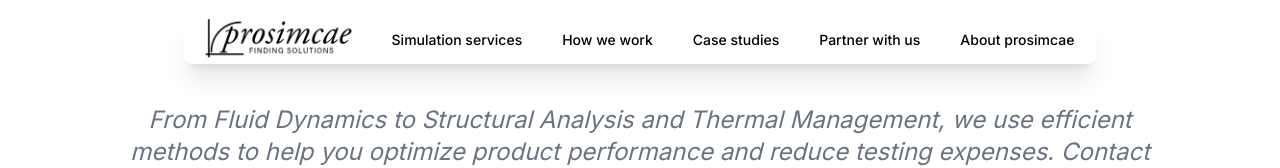
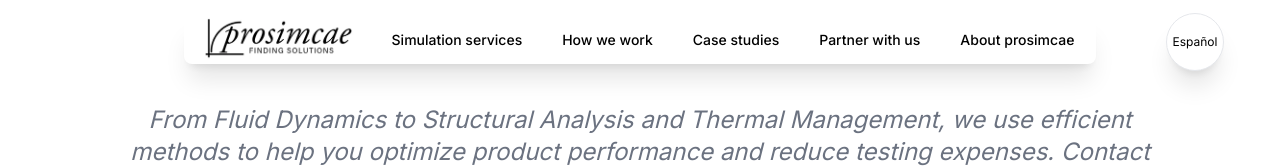
Before and after one commit to jparraporcar/prosimcae, a Next.js app: page /en in a window 1280 px wide. Shown: the top 168 px of the page. Built offline with nearby package versions, Linux system fonts and the light colour scheme.

Commit message:
added button for switching language

```diff
--- a/src/app/[locale]/page.tsx
+++ b/src/app/[locale]/page.tsx
@@ -19,6 +19,7 @@ import AboutProsimcaeSection from "@/components/custom/about-prosimcae-section";
 import JoinNetworkSection from "@/components/custom/join-network-section";
 import { setRequestLocale } from "next-intl/server";
 import { useTranslations } from "next-intl";
+import FloatingButton from "@/components/custom/client/floating-button";
 
 const Home = ({ params: { locale } }: { params: { locale: string } }) => {
   const t = useTranslations();
@@ -26,6 +27,7 @@ const Home = ({ params: { locale } }: { params: { locale: string } }) => {
 
   return (
     <main className="w-full flex flex-col items-center max-md:mt-0 overflow-x-hidden mt-12">
+      <FloatingButton />
       <div
         id="main-section-intro"
         className=" text-slate-700 mb-2 max-md:mb-1 mt-14 max-md:mt-16 pb-4"
--- /dev/null
+++ b/src/components/custom/client/floating-button.tsx
@@ -0,0 +1,71 @@
+"use client";
+
+import type React from "react";
+import Link from "next/link";
+import { useLocale } from "next-intl";
+
+const FloatingButton: React.FC = () => {
+  const locale = useLocale();
+
+  // Determine the opposite locale
+  const oppositeLocale = locale === "en" ? "es" : "en";
+
+  // Determine the link text based on the current locale
+  const linkText = locale === "en" ? "Español" : "English";
+
+  // Use relative paths to prevent path accumulation
+  const href = `/${oppositeLocale}`;
+
+  return (
+    <Link
+      href={href}
+      aria-label={`Switch to ${linkText}`}
+      className="
+        fixed
+        /* Top Position */
+        top-[13px]          /* Base: 13px for small screens */
+        md:top-[70px]       /* From md (768px) and up: 26px */
+        xl:top-[13px]       /* From xl (1280px) and up: revert to 13px */
+
+        /* Right Position */
+        right-14            /* Base: 56px for small screens */
+        md:right-6          /* From md (768px) and up: 24px */
+        xl:right-14         /* From xl (1280px) and up: revert to 56px */
+
+        /* Size */
+        w-9 h-9            /* Base: 36px */
+        md:w-14 md:h-14    /* From md (768px) and up: 56px */
+        xl:w-12 xl:h-12       /* From xl (1280px) and up: revert to 36px */
+
+        /* Padding */
+        p-6                /* Base: 24px */
+        md:p-7              /* From md (768px) and up: 28px */
+        xl:p-7              /* From xl (1280px) and up: revert to 24px */
+
+        /* Text Size */
+        text-xs             /* Base: 12px */
+        md:text-sm           /* From md (768px) and up: 14px */
+        xl:text-xs           /* From xl (1280px) and up: revert to 12px */
+
+        /* Appearance */
+        rounded-full
+        bg-white text-black
+        shadow-xl
+        border
+        active:border-2
+
+        /* Interaction */
+        hover:bg-slate-300
+        transition-all duration-300
+
+        /* Layout */
+        flex justify-center items-center
+        z-50
+      "
+    >
+      {linkText}
+    </Link>
+  );
+};
+
+export default FloatingButton;
```
